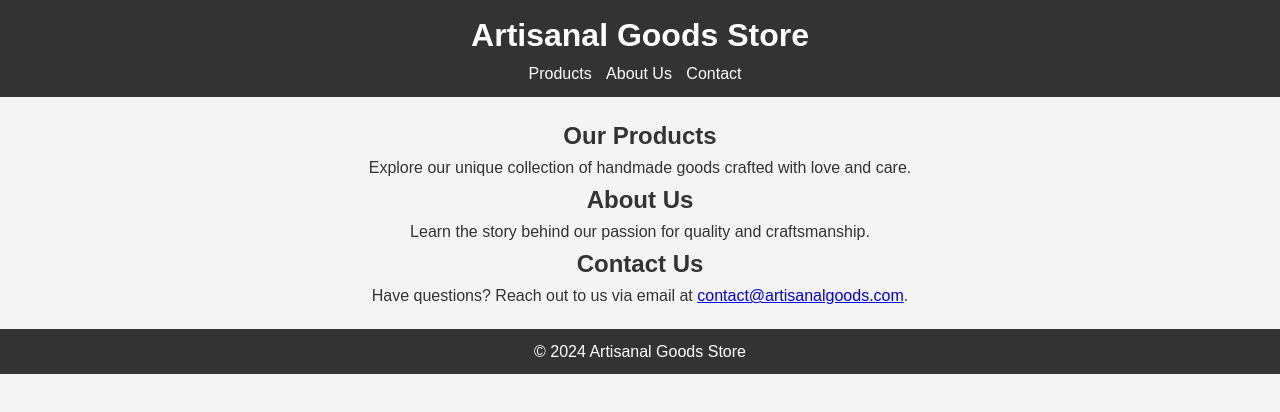
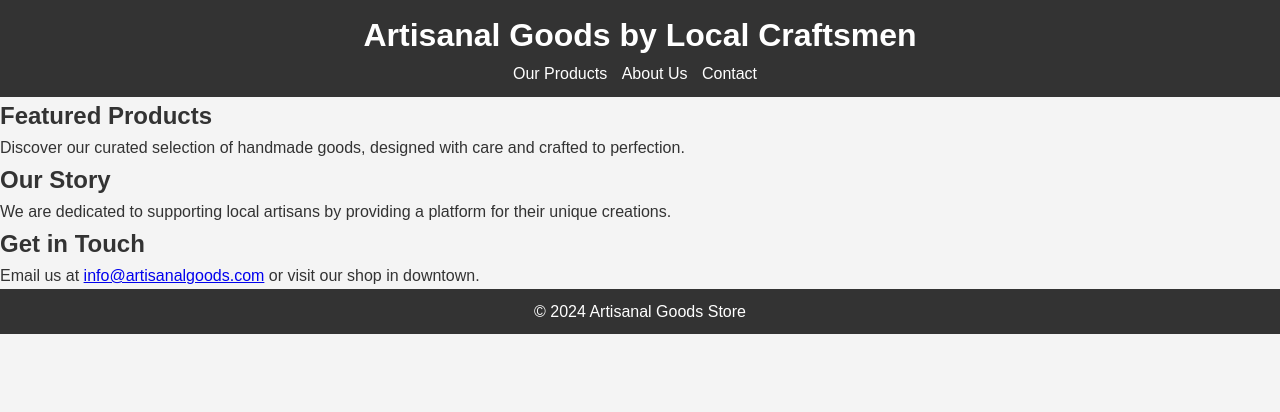
Before and after one commit to Karam333/Artisanal-Goods-Boutique, a plain HTML site: page index.html in a window 1280 px wide. Drawn offline with Linux system fonts and the light colour scheme.

Commit message:
Update index.html

```diff
--- a/index.html
+++ b/index.html
@@ -8,30 +8,27 @@
 </head>
 <body>
     <header>
-        <h1>Artisanal Goods Store</h1>
+        <h1>Artisanal Goods by Local Craftsmen</h1>
         <nav>
             <ul>
-                <li><a href="#products">Products</a></li>
+                <li><a href="#products">Our Products</a></li>
                 <li><a href="#about">About Us</a></li>
                 <li><a href="#contact">Contact</a></li>
             </ul>
         </nav>
     </header>
-    <main>
     <section id="products">
-            <h2>Our Products</h2>
-            <p>Explore our unique collection of handmade goods crafted with love and care.</p>
-            <!-- More product details can be added here -->
+        <h2>Featured Products</h2>
+        <p>Discover our curated selection of handmade goods, designed with care and crafted to perfection.</p>
     </section>
     <section id="about">
-            <h2>About Us</h2>
-            <p>Learn the story behind our passion for quality and craftsmanship.</p>
+        <h2>Our Story</h2>
+        <p>We are dedicated to supporting local artisans by providing a platform for their unique creations.</p>
     </section>
     <section id="contact">
-            <h2>Contact Us</h2>
-            <p>Have questions? Reach out to us via email at <a href="mailto:contact@artisanalgoods.com">contact@artisanalgoods.com</a>.</p>
+        <h2>Get in Touch</h2>
+        <p>Email us at <a href="mailto:info@artisanalgoods.com">info@artisanalgoods.com</a> or visit our shop in downtown.</p>
     </section>
-    </main>
     <footer>
         <p>&copy; 2024 Artisanal Goods Store</p>
     </footer>
```
Lines whose indentation alone changed are shown as unchanged.
